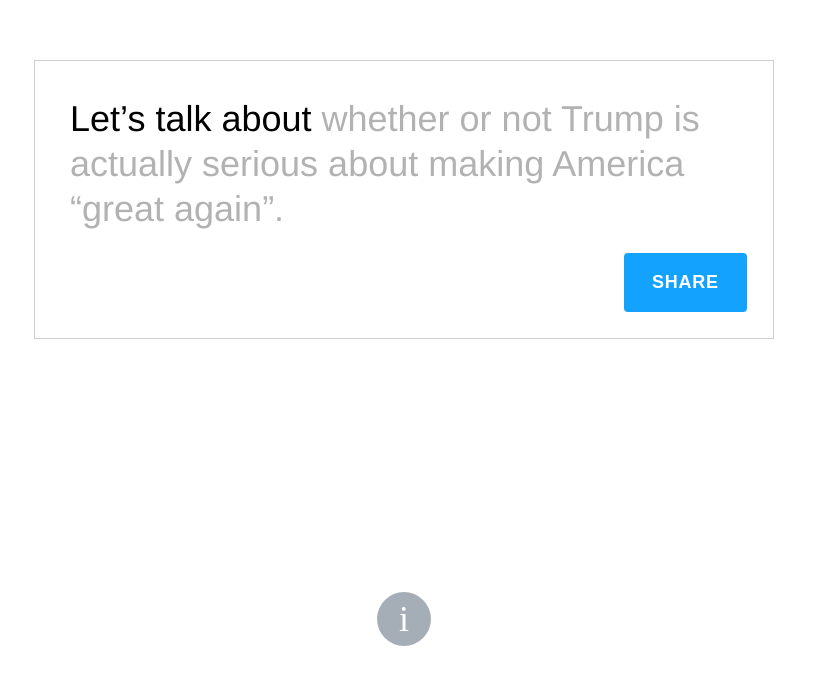
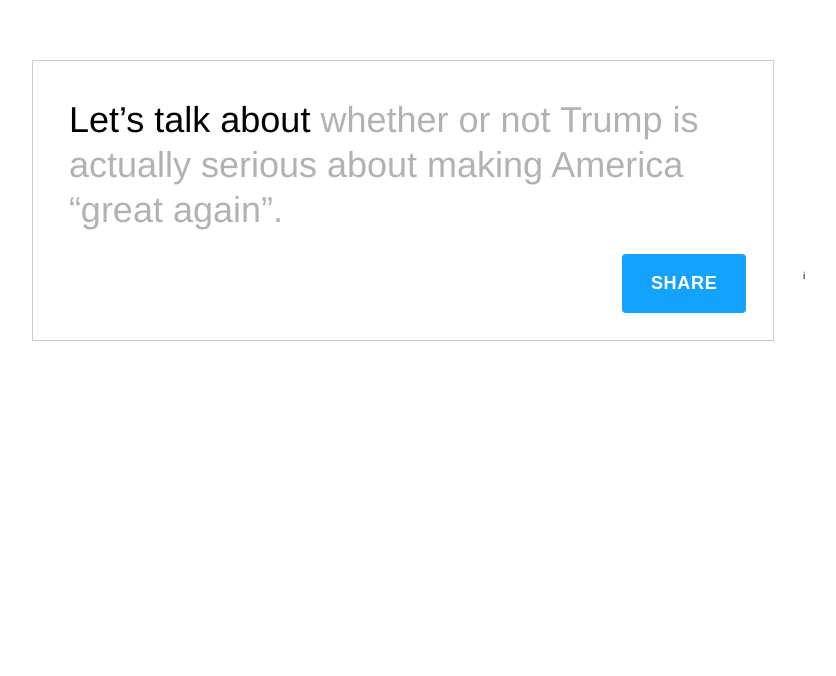
Before and after one commit to LetsTalkAbout/letstalkabout.github.io, a plain HTML site: page index.html in a window 1280 px wide. Shown: the part 124-800 px from the top of the page, without its empty margins (236-1072 px from the left). Drawn offline with Linux system fonts and the light colour scheme.

Commit message:
Messin around

```diff
--- a/index.css
+++ b/index.css
@@ -138,7 +138,8 @@ body {
   z-index: 3;
   padding: 1em;
   background: #fff;
-  box-shadow: inset 0 0 0 1px #cfcdcd
+  box-shadow: 0 0 0 1px rgba(0, 0, 0, .2)
+  /* box-shadow: inset 0 0 0 1px #cfcdcd */
 }
 
 .lets-talk .textarea[focused] {
@@ -196,7 +197,7 @@ body {
   transform: translateY(-100%);
   transition: transform ease .4s;
   background: #fff;
-  border: 1px solid #cfcdcd;
+  /* border: 1px solid #cfcdcd; */
   margin-top: -1px;
   position: relative;
   z-index: 2
@@ -207,6 +208,7 @@ body {
 }
 
 .lets-talk[submitted] .share {
+  box-shadow: 0 0 0 1px rgba(0, 0, 0, .2);
   transform: translateY(0);
 }
 
@@ -272,6 +274,7 @@ body {
   display: block
 }
 
+/*
 .info {
   position: fixed;
   z-index: 6;
@@ -293,12 +296,13 @@ body {
 }
 
 .info:hover {
-  background-image: #bfc8d2
+  background: #bfc8d2
 }
 
 .info:hover:active {
-  background-image: #7f8c98
+  background: #7f8c98
 }
+*/
 
 .info:before {
   content: "i"
```
